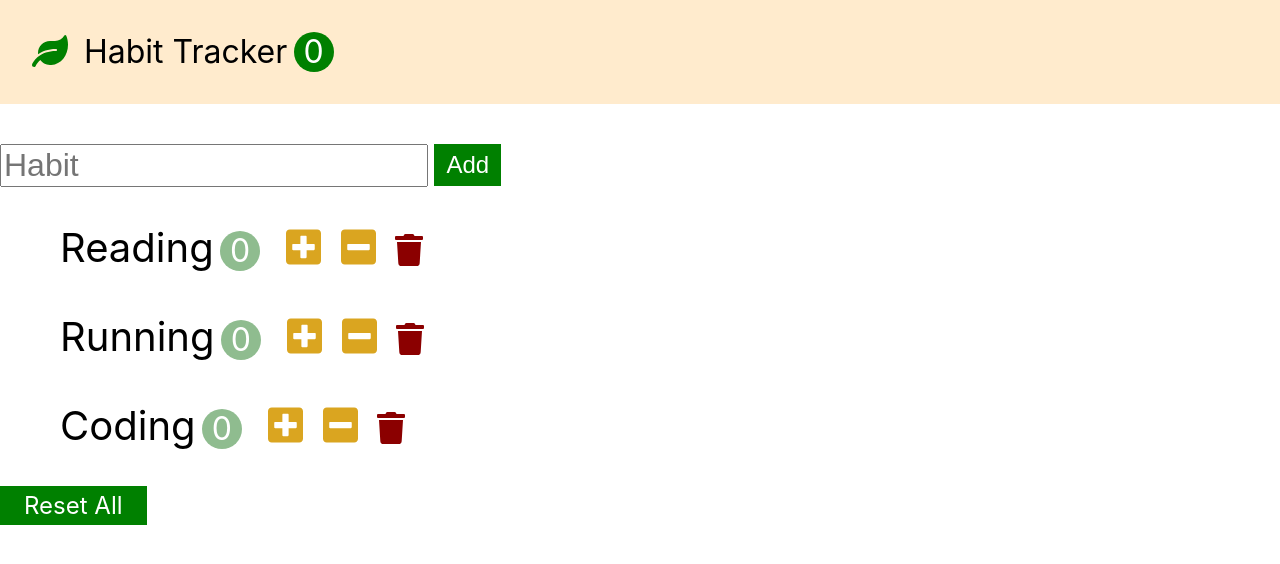
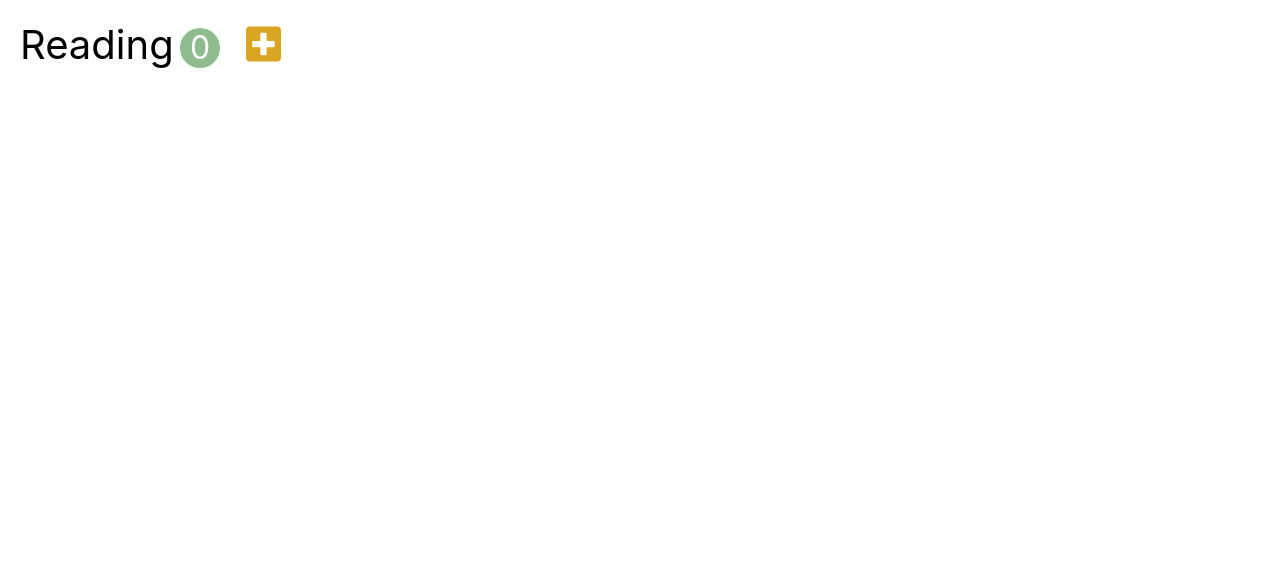
Before and after one commit to steadev/react-practice-habit-tracker, a React (Create React App) app: page / in a window 1280 px wide. Shown: the top 564 px of the page. Built offline with nearby package versions, Linux system fonts and the light colour scheme.

Commit message:
learn: function component, react hooks

```diff
--- a/src/app.jsx
+++ b/src/app.jsx
@@ -14,17 +14,25 @@ class App extends Component {
   };
 
   handleIncrement = (habit) => {
-    const habits = [...this.state.habits];
-    const index = habits.indexOf(habit);
-    habits[index].count++;
+    const habits = this.state.habits.map((item) => {
+      if (item.id === habit.id) {
+        return { ...habit, count: habit.count + 1 };
+      } else {
+        return item;
+      }
+    });
     this.setState({ habits });
   };
 
   handleDecrement = (habit) => {
-    const habits = [...this.state.habits];
-    const index = habits.indexOf(habit);
-    const count = habits[index].count - 1;
-    habits[index].count = count < 0 ? 0 : count;
+    const habits = this.state.habits.map((item) => {
+      if (item.id === habit.id) {
+        const count = habit.count - 1;
+        return { ...habit, count: count < 0 ? 0 : count };
+      } else {
+        return item;
+      }
+    });
     this.setState({ habits });
   };
 
@@ -35,7 +43,9 @@ class App extends Component {
 
   handleReset = () => {
     const habits = this.state.habits.map((habit) => {
-      habit.count = 0;
+      if (habit.count !== 0) {
+        return { ...habit, count: 0 };
+      }
       return habit;
     });
     this.setState({ habits });
--- a/src/components/habit.jsx
+++ b/src/components/habit.jsx
@@ -1,6 +1,6 @@
-import React, { Component } from "react";
+import React, { PureComponent } from "react";
 
-export default class Habit extends Component {
+export default class Habit extends PureComponent {
   render() {
     const { name, count } = this.props.habit;
     return (
--- a/src/components/habitAddForm.jsx
+++ b/src/components/habitAddForm.jsx
@@ -1,28 +1,54 @@
-import React, { Component } from "react";
+import React, { memo } from "react";
 
-export default class HabitAddForm extends Component {
-  formRef = React.createRef();
-  inputRef = React.createRef();
-  onSubmit = (event) => {
+const HabitAddForm = memo((props) => {
+  const formRef = React.createRef();
+  const inputRef = React.createRef();
+  const onSubmit = (event) => {
     event.preventDefault();
-    const name = this.inputRef.current.value;
-    name && this.props.onAdd(name);
-    this.formRef.current.reset();
+    const name = inputRef.current.value;
+    name && props.onAdd(name);
+    formRef.current.reset();
   };
 
-  render() {
   return (
-      <form ref={this.formRef} className="add-form" onSubmit={this.onSubmit}>
+    <form ref={formRef} className="add-form" onSubmit={onSubmit}>
       <input
-          ref={this.inputRef}
+        ref={inputRef}
         className="add-input"
         type="text"
         placeholder="Habit"
       />
-        <button className="add-button" onClick={this.onClickAdd}>
-          Add
-        </button>
+      <button className="add-button">Add</button>
     </form>
   );
-  }
-}
+});
+
+export default HabitAddForm;
+// import React, { PureComponent } from "react";
+
+// export default class HabitAddForm extends PureComponent {
+//   formRef = React.createRef();
+//   inputRef = React.createRef();
+//   onSubmit = (event) => {
+//     event.preventDefault();
+//     const name = this.inputRef.current.value;
+//     name && this.props.onAdd(name);
+//     this.formRef.current.reset();
+//   };
+
+//   render() {
+//     return (
+//       <form ref={this.formRef} className="add-form" onSubmit={this.onSubmit}>
+//         <input
+//           ref={this.inputRef}
+//           className="add-input"
+//           type="text"
+//           placeholder="Habit"
+//         />
+//         <button className="add-button" onClick={this.onClickAdd}>
+//           Add
+//         </button>
+//       </form>
+//     );
+//   }
+// }
--- a/src/components/habits.jsx
+++ b/src/components/habits.jsx
@@ -5,7 +5,7 @@ import HabitAddForm from "./habitAddForm";
 export default class Habits extends Component {
   render() {
     return (
-      <>
+      <div className="habits">
         <HabitAddForm onAdd={this.props.onAdd} />
         <ul>
           {this.props.habits.map((habit) => (
@@ -22,7 +22,7 @@ export default class Habits extends Component {
         <div className="habits-reset" onClick={this.props.onReset}>
           Reset All
         </div>
-      </>
+      </div>
     );
   }
 }
--- a/src/components/navbar.jsx
+++ b/src/components/navbar.jsx
@@ -1,6 +1,6 @@
-import React, { Component } from "react";
+import React, { PureComponent } from "react";
 
-export default class Navbar extends Component {
+export default class Navbar extends PureComponent {
   render() {
     return (
       <div className="navbar">
--- /dev/null
+++ b/src/components/simpleHabit.jsx
@@ -0,0 +1,25 @@
+import React, { useCallback, useEffect, useRef, useState } from "react";
+
+const SimpleHabit = (props) => {
+  const [count, setCount] = useState(0);
+  // const spanRef = React.createRef();
+  const spanRef = useRef();
+  const handleIncrement = useCallback(() => {
+    setCount(count + 1);
+  });
+  useEffect(() => {
+    console.log(`mounted & updated!: ${count}`);
+  }, []); // [count]
+  return (
+    <li className="habit">
+      <span ref={spanRef} className="habit-name">
+        Reading
+      </span>
+      <span className="habit-count">{count}</span>
+      <button className="habit-button habit-increase" onClick={handleIncrement}>
+        <i className="fas fa-plus-square"></i>
+      </button>
+    </li>
+  );
+};
+export default SimpleHabit;
--- a/src/index.js
+++ b/src/index.js
@@ -1,11 +1,14 @@
-import React from 'react';
-import ReactDOM from 'react-dom';
-import App from './app';
-import './index.css';
+import "@fortawesome/fontawesome-free/js/all.js";
+import React from "react";
+import ReactDOM from "react-dom";
+import "./app.css";
+import SimpleHabit from "./components/simpleHabit";
+import "./index.css";
 
 ReactDOM.render(
   <React.StrictMode>
-    <App />
+    {/* <App /> */}
+    <SimpleHabit />
   </React.StrictMode>,
-  document.getElementById('root')
+  document.getElementById("root")
 );
```
Lines whose indentation alone changed are shown as unchanged.
